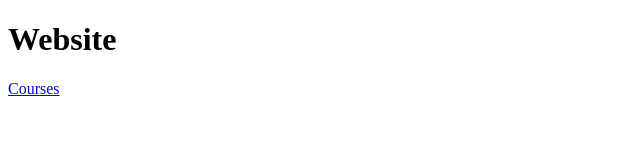
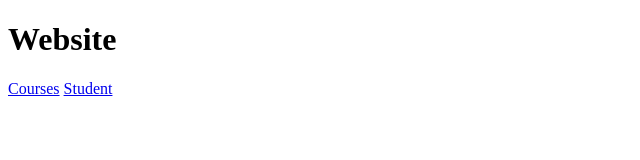
Before and after one commit to akashdudhane222/myApp, a plain HTML site: page index.html in a window 1280 px wide. Shown: the full height of the page, 0-640 px from the left. Drawn offline with Linux system fonts and the light colour scheme.

Commit message:
Student link Added

```diff
--- a/index.html
+++ b/index.html
@@ -8,5 +8,6 @@
 <body>
     <h1>Website</h1>
     <a href="courses.html">Courses</a>
+    <a href="students.html">Student</a>
 </body>
 </html>
```
